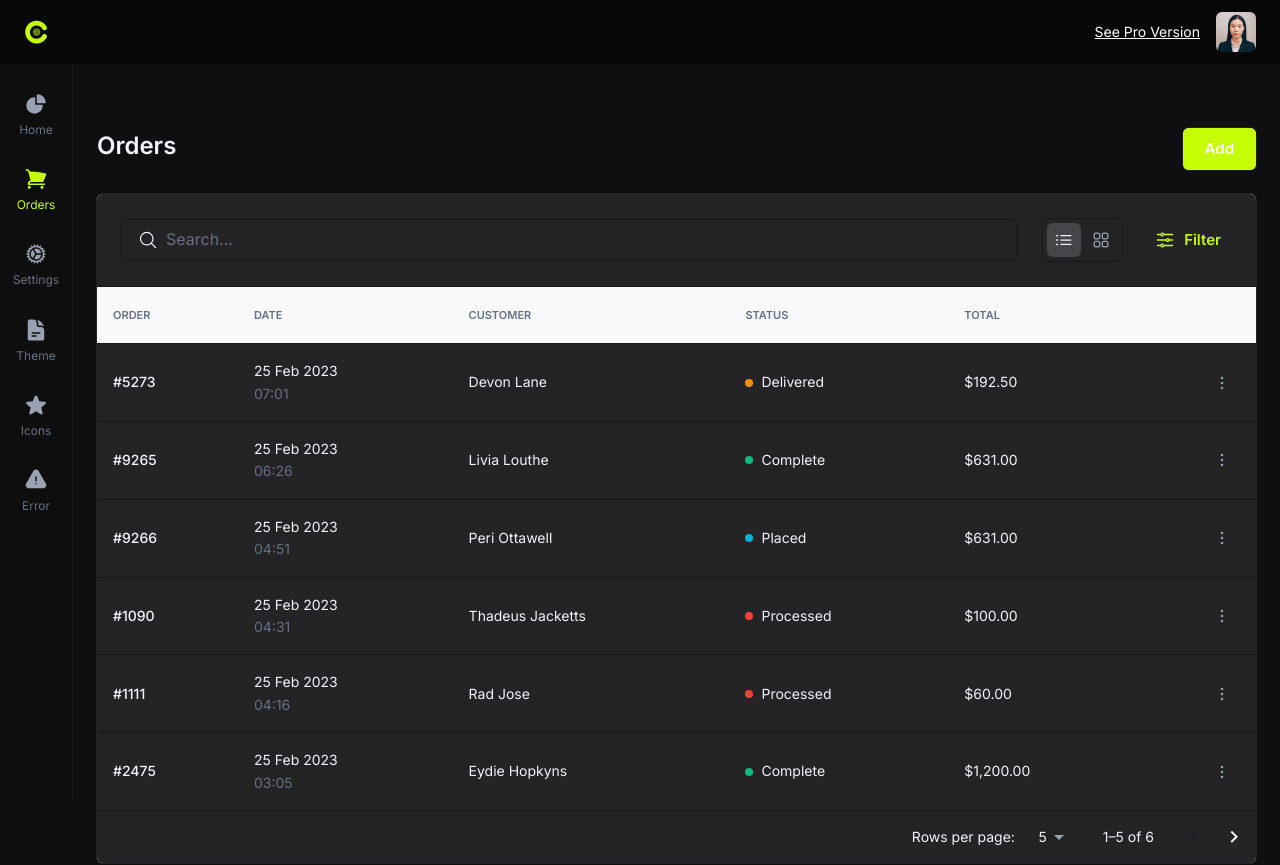
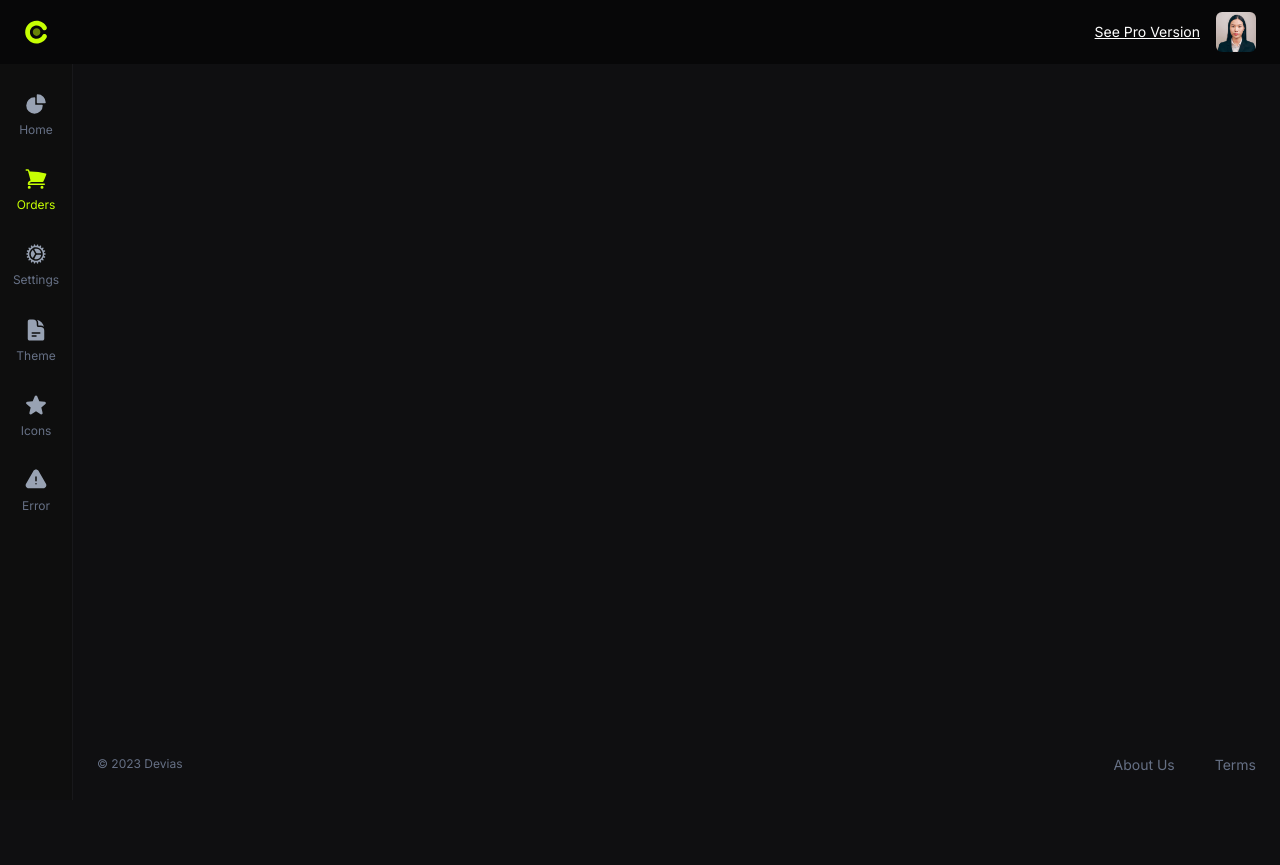
Before and after one commit to WilliamHarriszi09/bitonite, a React (Create React App) app: page /orders in a window 1280 px wide. Shown: the top 865 px of the page. After the commit the page ends 800 px from the top, so only its background shows below. Built offline with nearby package versions, Linux system fonts and the light colour scheme.

Commit message:
remove order page.

```diff
--- a/src/pages/orders.js
+++ b/src/pages/orders.js
@@ -127,7 +127,7 @@ const Page = () => {
         }}
       >
         <Container maxWidth="xl">
-          <Stack spacing={3}>
+          {/* <Stack spacing={3}>
             <Stack
               alignItems="flex-start"
               direction="row"
@@ -164,7 +164,7 @@ const Page = () => {
                 />
               </Card>
             </div>
-          </Stack>
+          </Stack> */}
         </Container>
       </Box>
     </>
```
